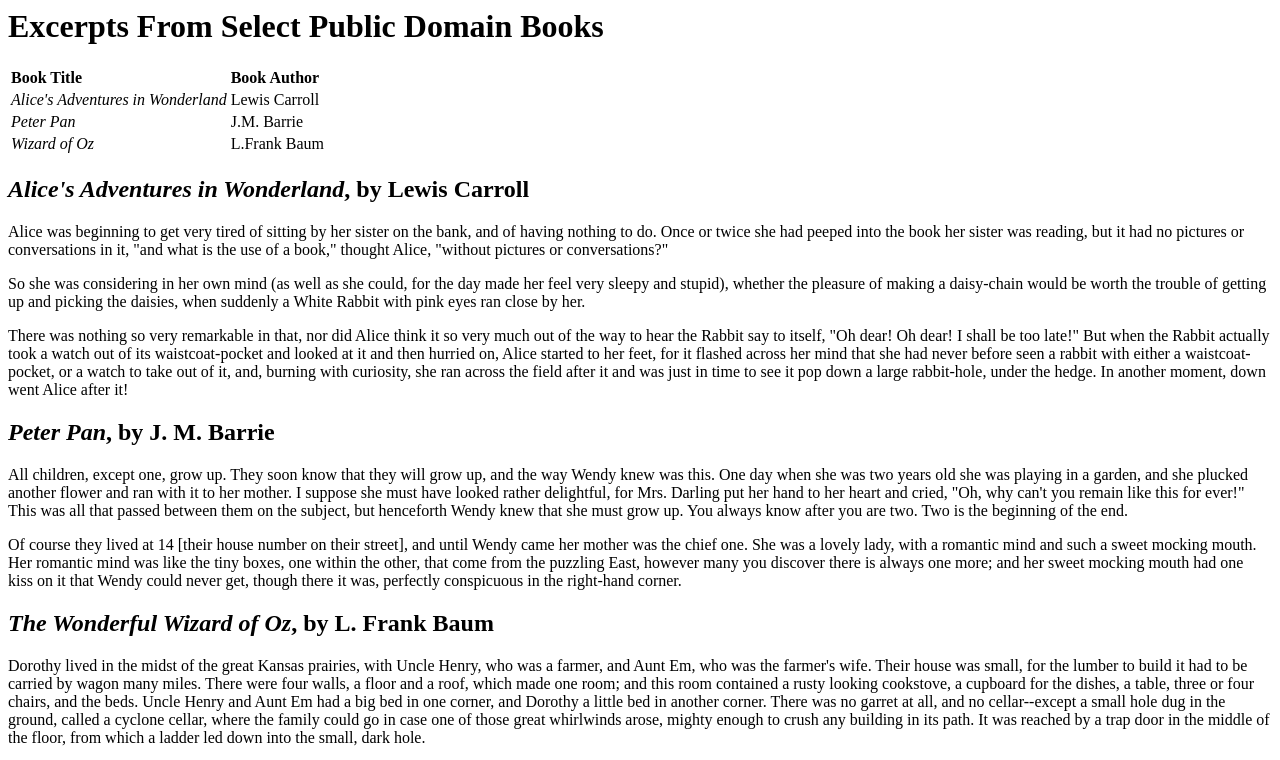
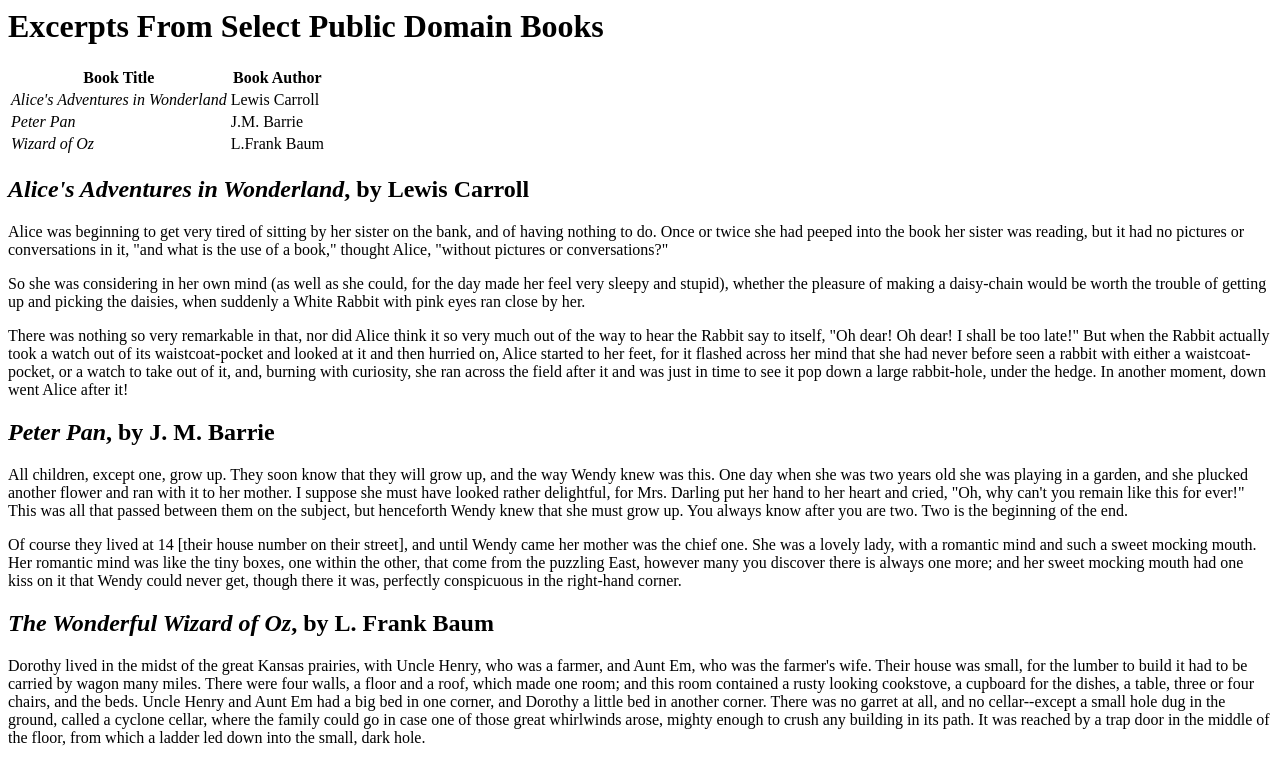
Before and after one commit to jasminesarin/lab3, a plain HTML site: page index.html in a window 1280 px wide. Shown: the top 760 px of the page. Drawn offline with Linux system fonts and the light colour scheme.

Commit message:
Update index.html

```diff
--- a/index.html
+++ b/index.html
@@ -7,10 +7,21 @@
 	<body>
 		<h1>Excerpts From Select Public Domain Books</h1>
 		<table>
-			<tr><td><strong>Book Title</strong></td> <td><strong> Book Author</strong></td></tr>
-			<tr><td><em>Alice's Adventures in Wonderland</em></td> <td>Lewis Carroll</td></tr>
-			<tr><td><em>Peter Pan<em></td> <td>J.M. Barrie</td></tr>
-			<tr><td><em>Wizard of Oz</em></td> <td>L.Frank Baum</td></tr>
+			<tbody>
+				<tr>
+					<th>Book Title</th>
+					<th>Book Author</th>
+				</tr>
+				<tr>
+					<td><em>Alice's Adventures in Wonderland</em></td>
+					<td>Lewis Carroll</td>
+				</tr>
+				<tr>
+					<td><em>Peter Pan<em></td>
+					<td>J.M. Barrie</td>
+				</tr>
+				<tr><td><em>Wizard of Oz</em></td> <td>L.Frank Baum</td></tr>
+			</tbody>
 		</table>
 		<h2><em>Alice's Adventures in Wonderland</em>, by Lewis Carroll</h2>
 		<p>Alice was beginning to get very tired of sitting by her sister on the bank, and of having nothing to do. Once or twice she had peeped into the book her sister was reading, but it had no pictures or conversations in it, "and what is the use of a book," thought Alice, "without pictures or conversations?"</p>
```
